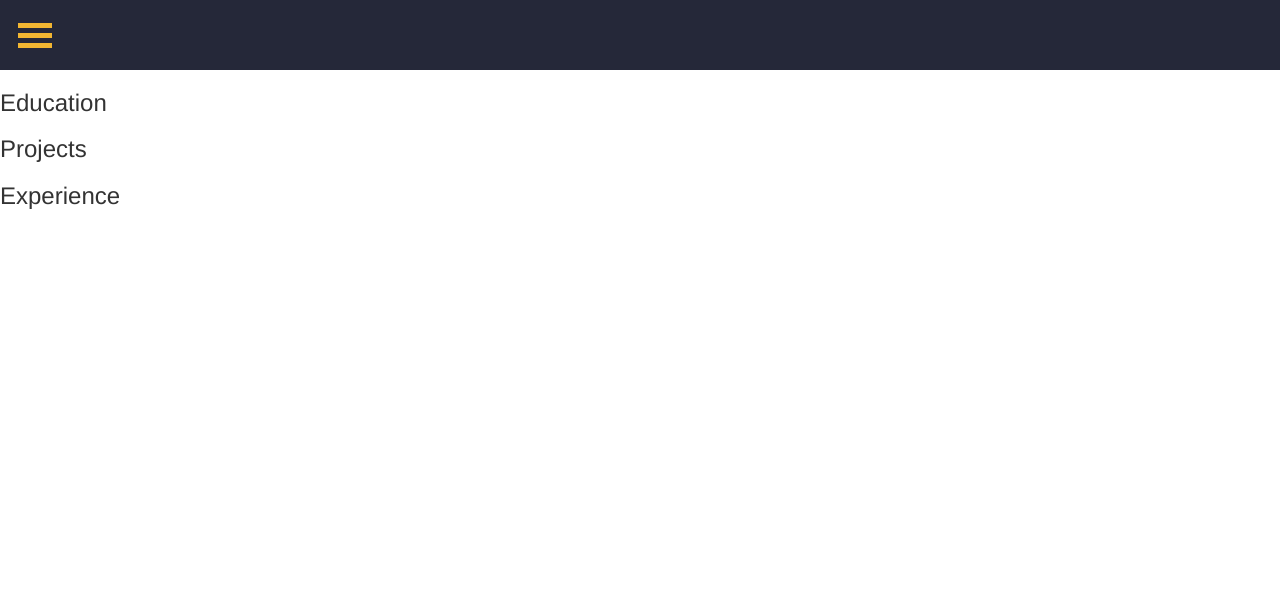
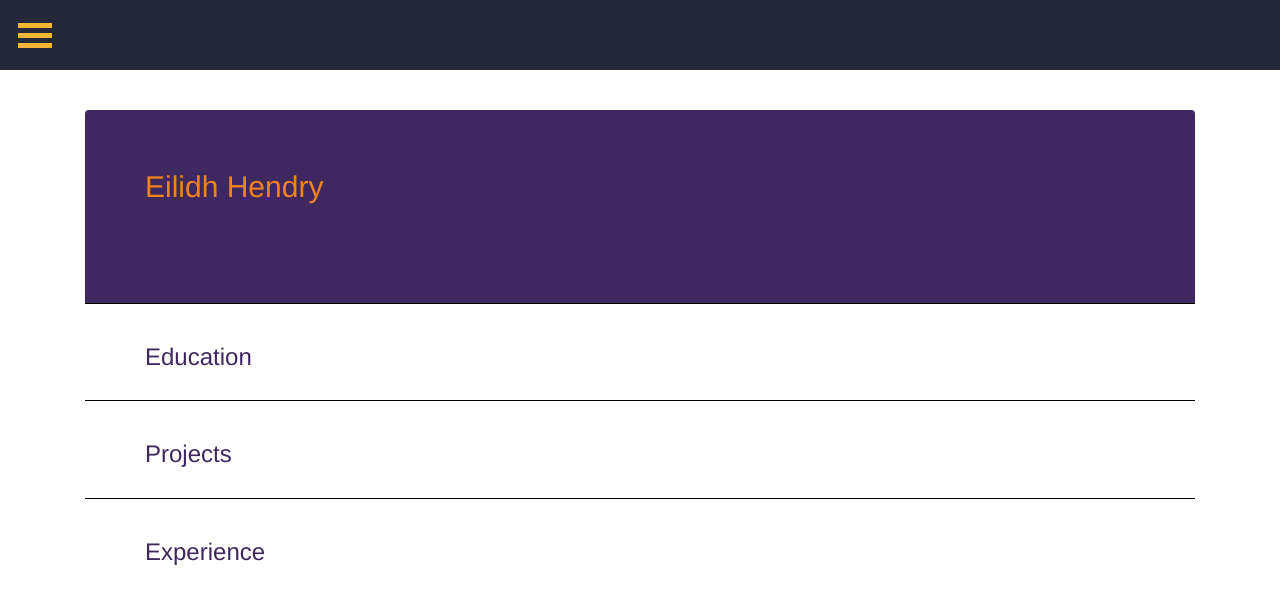
Before and after one commit to EilidhHendry/personal-site, a Django app: page /resume/ in a window 1280 px wide. Shown: the top 614 px of the page. Run offline with Django 3.2, Linux system fonts and the light colour scheme; data that the repository does not hold is empty; style sheets or scripts are compiled from the project's sources; some libraries are stand-ins or nearby versions.

Commit message:
adds some css for resume and changes to template

```diff
--- a/home/models.py
+++ b/home/models.py
@@ -1,5 +1,5 @@
 from django.db import models
-from datetime import date
+from time import strftime
 
 class Project(models.Model):
     title = models.CharField(max_length = 100)
@@ -17,7 +17,7 @@ class Education(models.Model):
     institution = models.CharField(max_length=100)
     degree = models.CharField(max_length=100)
     start_date = models.DateField()
-    end_date = models.DateField()
+    end_date = models.DateField(blank=True)
     summary = models.TextField()
 
     def __unicode__(self):
@@ -28,7 +28,7 @@ class Job(models.Model):
     location = models.CharField(max_length=100)
     job_title = models.CharField(max_length=100)
     start_date = models.DateField()
-    end_date = models.DateField()
+    end_date = models.DateField(blank=True)
     description = models.TextField()
     technologies = models.TextField()
 
--- /dev/null
+++ b/home/static/home/css/resume.css
@@ -0,0 +1,25 @@
+#resume-container {
+  padding: 20px 30px; }
+
+#heading-section {
+  background-color: #3F2860;
+  color: #F1831D;
+  padding: 40px 60px;
+  border-radius: 4px 4px 0 0; }
+  #heading-section a {
+    color: white; }
+
+#overview-section {
+  padding-top: 50px; }
+
+.resume-section {
+  border-top: 1px solid black;
+  padding: 20px 60px; }
+
+.section-title {
+  color: #3F2860; }
+
+.left-column p {
+  margin: 0px !important; }
+
+/*# sourceMappingURL=resume.css.map */
--- /dev/null
+++ b/home/static/home/scss/resume.scss
@@ -0,0 +1,34 @@
+@import "style";
+
+#resume-container {
+    padding: 20px 30px;
+}
+#heading-section {
+    background-color: $backgroundColor;
+    color: $textHeaderColor;
+    padding: 40px 60px;
+    border-radius: 4px 4px 0 0;
+
+    a {
+        color: white;
+    }
+}
+
+#overview-section {
+    padding-top: 50px;
+}
+
+.resume-section {
+    border-top: 1px solid black;
+    padding: 20px 60px;
+}
+
+.section-title {
+    color: $backgroundColor;
+}
+
+.left-column {
+    p {
+        margin: 0px !important;
+    }
+}
--- a/home/templates/home/projects.html
+++ b/home/templates/home/projects.html
@@ -12,8 +12,8 @@
                 <div class="panel-title"> {{ project.title }}</div>
             </div>
             <div class="panel-body">
-                <p>{{ project.summary }}</p>
-                <p>{{ project.date_start}} - {% if project.date_end %} {{ project.date_end }} {% else %} Present {% endif %} </p>
+                <p>{{ project.summary | safe}}</p>
+                <p>{{ project.date_start | date: "M Y"}} - {% if project.date_end %} {{ project.date_end }} {% else %} Present {% endif %} </p>
                 <p><a class="btn btn-default" href="{{project.link}}" role="button">View</a></p>
             </div>
         </div>
--- a/home/templates/home/resume.html
+++ b/home/templates/home/resume.html
@@ -1,18 +1,39 @@
 {% extends 'base.html' %}
+{% load staticfiles %}
 
 {% block content %}
+<head>
+    <link rel="stylesheet" href="{% static 'home/css/resume.css' %}">
+</head>
+<div id="resume-container" class="container">
+
+    <div id="heading-section">
+        <div class="row">
+            <div class="col-md-6">
+                <h2>Eilidh Hendry</h2>
+            </div>
+            <div class="col-md-6">
                 {% for info_item in personal_info %}
                     <p><b>Email:</b> <a href="mailto:{{info_item.email}}">{{info_item.email}}</a></p>
                     <p><b>LinkedIn:</b> <a href="{{info_item.linkedin}}">{{info_item.linkedin}}</a></p>
                     <p><b>GitHub</b> <a href="{{info_item.github}}">{{info_item.github}}</a></p>
                 {% endfor %}
-<p>{{overview.text}}</p>
-<h3>Education</h3>
+            </div>
+        </div>
+        <div id="overview-section">
+            {% for overview_item in overview %}
+            <p>{{overview_item.text}}</p>
+            {% endfor %}
+        </div>
+    </div>
+
+    <div class="resume-section">
+        <h3 class="section-title">Education</h3>
         {% for edu_item in education %}
         <div class="row">
-    <div class="col-md-4">
+            <div class="col-md-6 left-column">
                 <p>{{edu_item.institution}}</p>
-        <p>{{edu_item.start_date}} - {{edu_item.end_date}}</p>
+                <p>{{edu_item.start_date | date:"M Y"}} - {% if edu_item.end_date %} {{edu_item.end_date | date:"M Y"}} {% else %} Present {% endif %}</p>
             </div>
             <div class="col-md-6">
                 <p>{{edu_item.degree}}</p>
@@ -20,12 +41,15 @@
             </div>
         </div>
         {% endfor %}
-<h3>Projects</h3>
+    </div>
+
+    <div class="resume-section">
+        <h3 class="section-title">Projects</h3>
         {% for project in project_list %}
         <div class="row">
-    <div class="col-md-4">
+            <div class="col-md-6 left-column">
                 <p>{{project.title}}</p>
-        <p>{{project.start_date}} - {{project.end_date}}</p>
+                <p>{{project.start_date | date:"M Y"}} - {% if project.end_date %} {{project.end_date | date:"M Y"}} {% else %} Present {% endif %}</p>
             </div>
             <div class="col-md-6">
                 <p>{{project.summary | safe}}</p>
@@ -39,13 +63,16 @@
             </div>
         </div>
         {% endfor %}
-<h3>Experience</h3>
+    </div>
+
+    <div class="resume-section">
+        <h3 class="section-title">Experience</h3>
         {% for job in job_list %}
         <div class="row">
-    <div class="col-md-4">
+            <div class="col-md-6 left-column">
                 <p>{{job.company}}</p>
                 <p>{{job.location}}</p>
-        <p>{{job.start_date}} - {{job.end_date}}</p>
+                <p>{{job.start_date | date:"M Y" }} - {% if job.end_date %} {{job.end_date | date:"M Y" }} {% else %} Present {% endif %}</p>
             </div>
             <div class="col-md-6">
                 <p>{{job.job_title}}</p>
@@ -54,4 +81,8 @@
             </div>
         </div>
         {% endfor %}
+    </div>
+
+    </div>
+</div>
 {% endblock %}
```
Also changed, not shown: 1 other file. Lines whose indentation alone changed are shown as unchanged.
